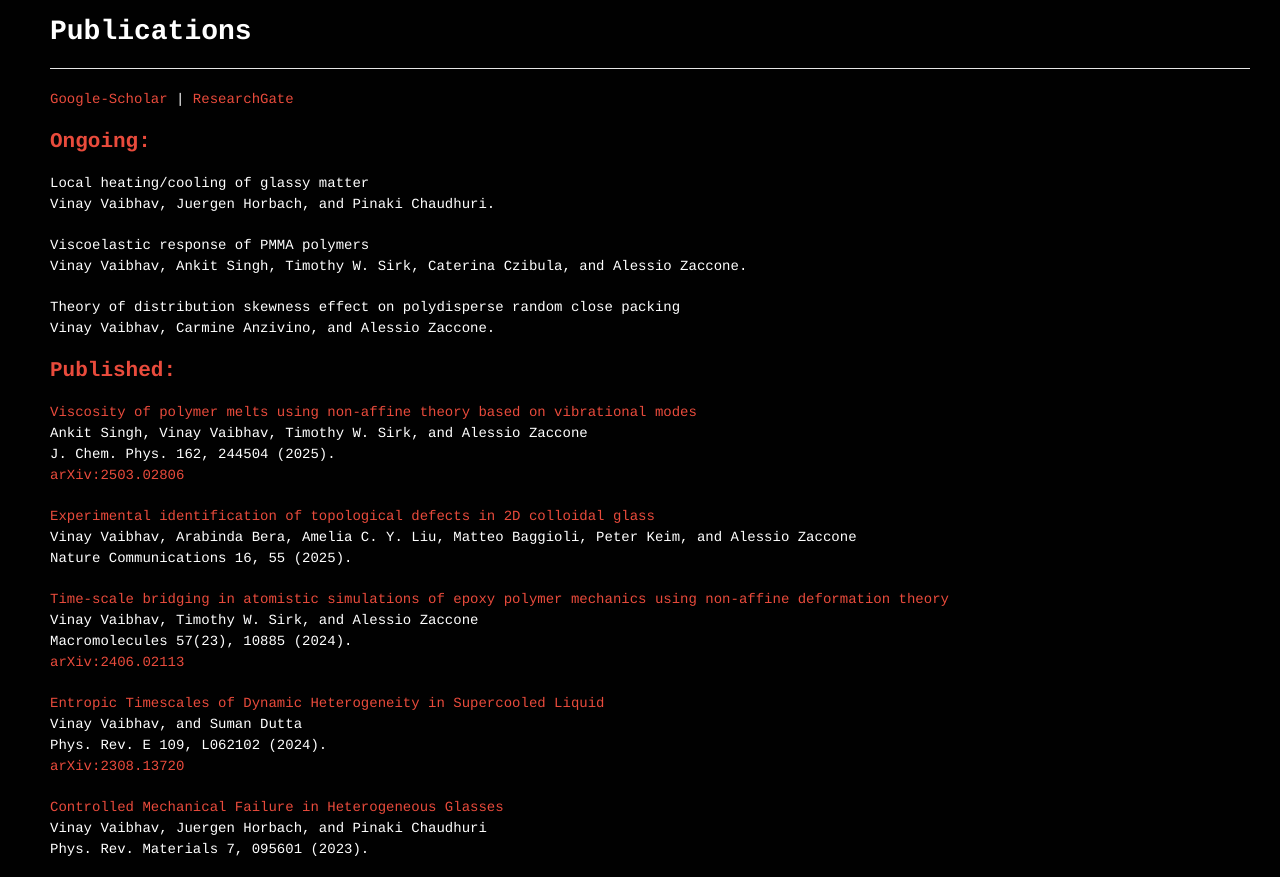
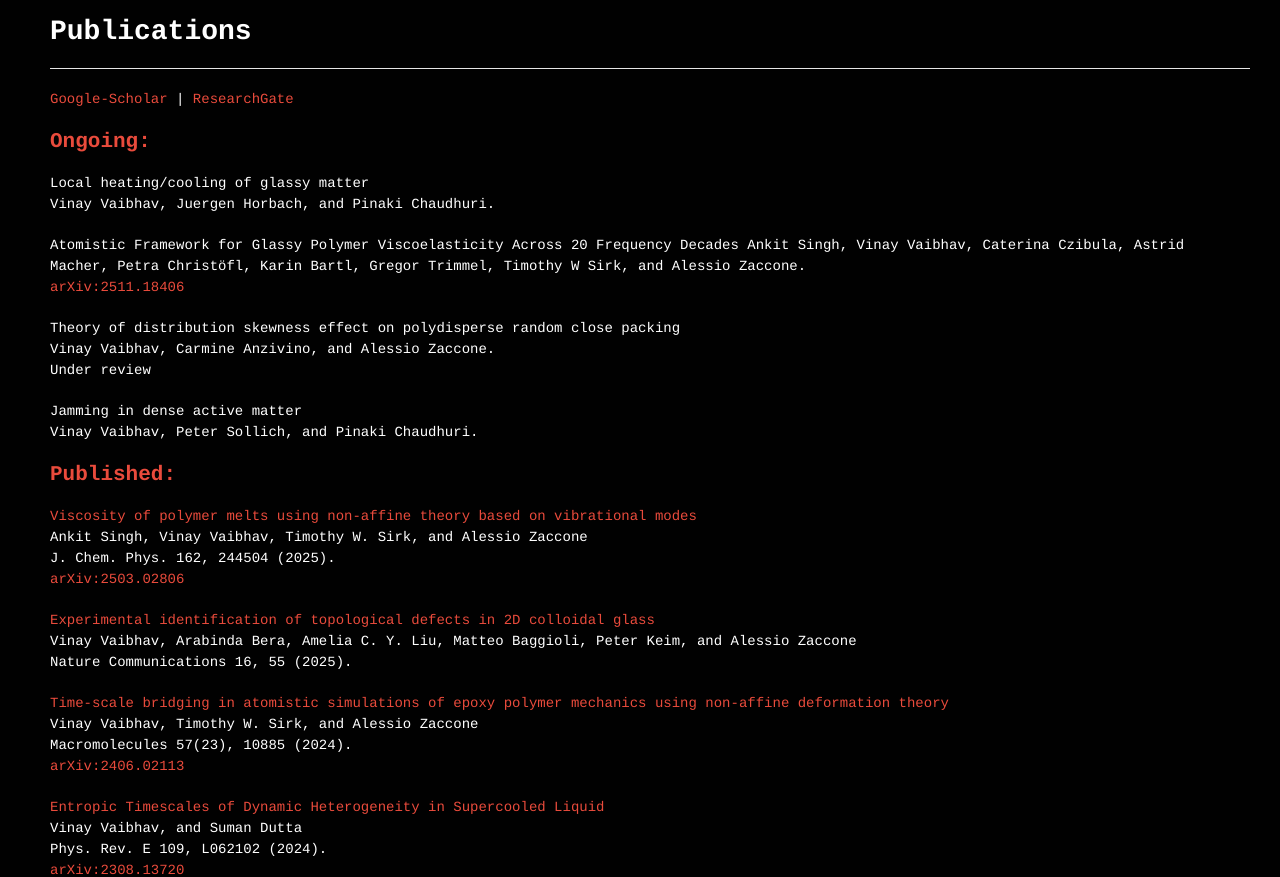
Before and after one commit to vinayphys/vinayphys.github.io, a Jekyll site: the page built from Publications.md, in a window 1280 px wide and 900 px high, scrolled down 869 px, cut to the strip 23-900 px from the top of the window. Built offline with Jekyll 4.4.1, drawn with Linux system fonts in a browser that asks for light colours; our own code applies the rules of GitHub Pages for plain Markdown files; a script that is not in the unit is left out.

Commit message:
Update Publications.md

```diff
--- a/Publications.md
+++ b/Publications.md
@@ -11,11 +11,16 @@ title: Publications
 Local heating/cooling of glassy matter
 Vinay Vaibhav, Juergen Horbach, and Pinaki Chaudhuri.
 
-Viscoelastic response of PMMA polymers
-Vinay Vaibhav, Ankit Singh, Timothy W. Sirk, Caterina Czibula, and Alessio Zaccone.
+Atomistic Framework for Glassy Polymer Viscoelasticity Across 20 Frequency Decades
+Ankit Singh, Vinay Vaibhav, Caterina Czibula, Astrid Macher, Petra Christöfl, Karin Bartl, Gregor Trimmel, Timothy W Sirk, and Alessio Zaccone.
+[arXiv:2511.18406](https://arxiv.org/abs/2511.18406)
 
 Theory of distribution skewness effect on polydisperse random close packing
 Vinay Vaibhav, Carmine Anzivino, and Alessio Zaccone.
+Under review
+
+Jamming in dense active matter
+Vinay Vaibhav, Peter Sollich, and Pinaki Chaudhuri.
 
 ## Published:
 
```
